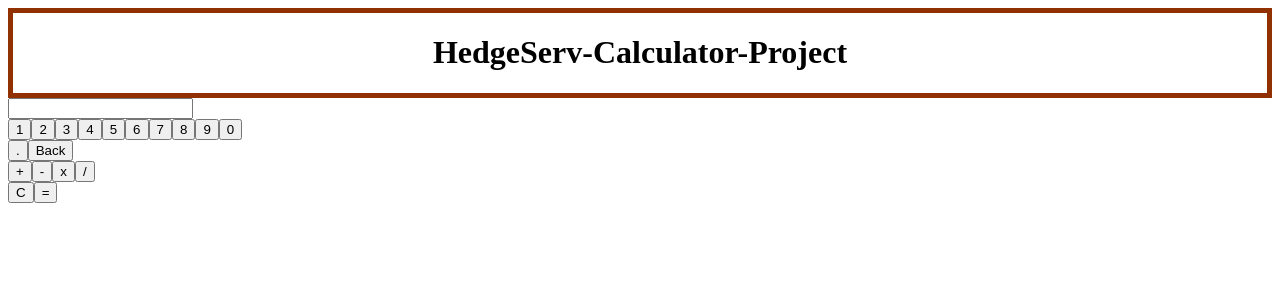
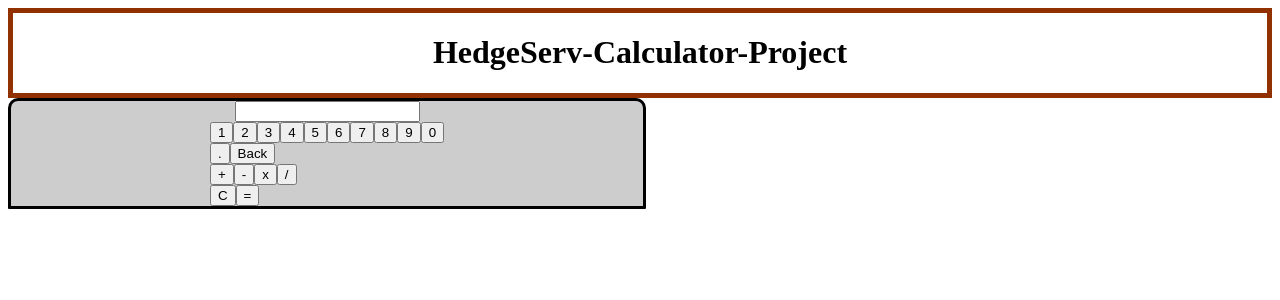
Before and after one commit to VinceSaykao/HedgeServ-Calculator, an Angular app in the folder HedgeServ-Calculator-Project/: page / in a window 1280 px wide. Shown: the top 300 px of the page. Built offline with nearby package versions, Linux system fonts and the light colour scheme.

Commit message:
added css properties to calc div

```diff
--- a/HedgeServ-Calculator-Project/src/app/app.component.css
+++ b/HedgeServ-Calculator-Project/src/app/app.component.css
@@ -0,0 +1,9 @@
+.calc {
+    background: #4444;
+    display: flex;
+    border: 3px solid black;
+    flex-direction: column;
+    align-items: center;
+    width: 50%;
+    border-radius: 10px 10px 1px 1px;
+}
```
